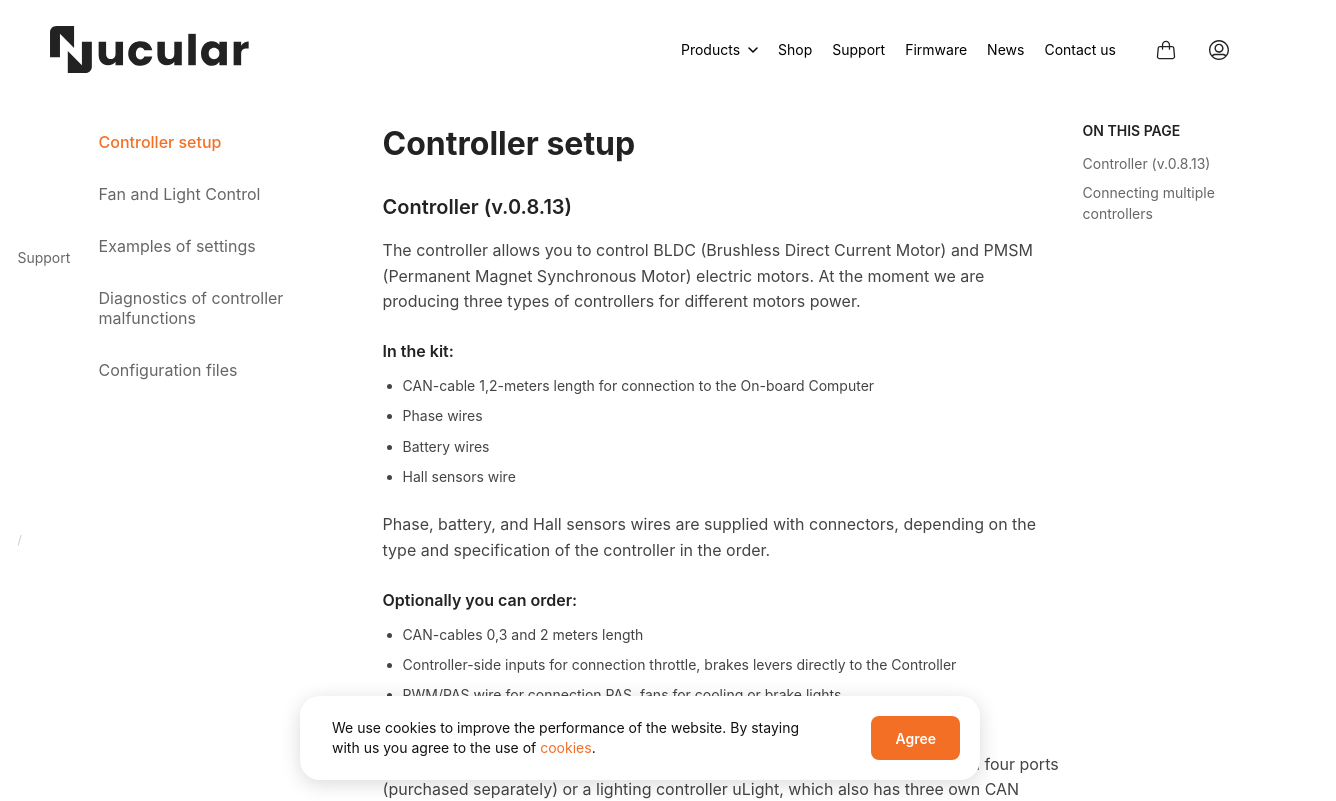
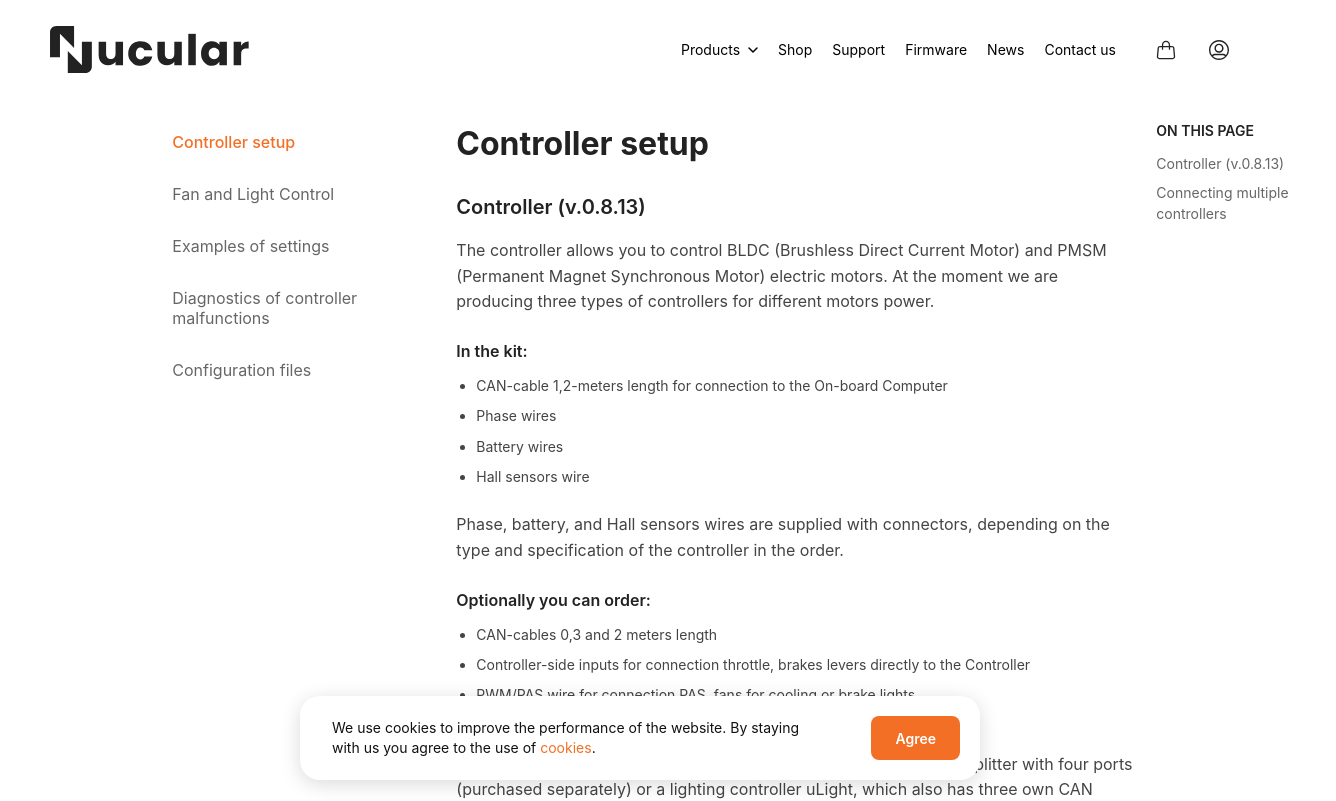
Before and after one commit to nucular2/nucularelectronics, a React (Vite) app in the folder frontend/: page /settings/controller in a window 1280 px wide. Shown: the top 801 px of the page, 1336 px wide, since content can reach past the window. Built offline with nearby package versions, Linux system fonts and the light colour scheme; no server answers.

Commit message:
Fix support breadcrumb to stay on one line

```diff
--- a/frontend/src/pages/ControllerSettings.css
+++ b/frontend/src/pages/ControllerSettings.css
@@ -71,7 +71,8 @@
   align-items: center;
   gap: 8px;
   margin-bottom: 40px;
-  flex-wrap: wrap;
+  flex-wrap: nowrap;
+  white-space: nowrap;
 }
 
 .support-breadcrumb-link {
@@ -621,6 +622,11 @@
 }
 
 @media (max-width: 899.98px) {
+  .support-breadcrumb {
+    flex-wrap: wrap;
+    white-space: normal;
+  }
+
   .support-inner.support-inner--narrow {
     width: 100% !important;
     margin: 0 !important;
```
